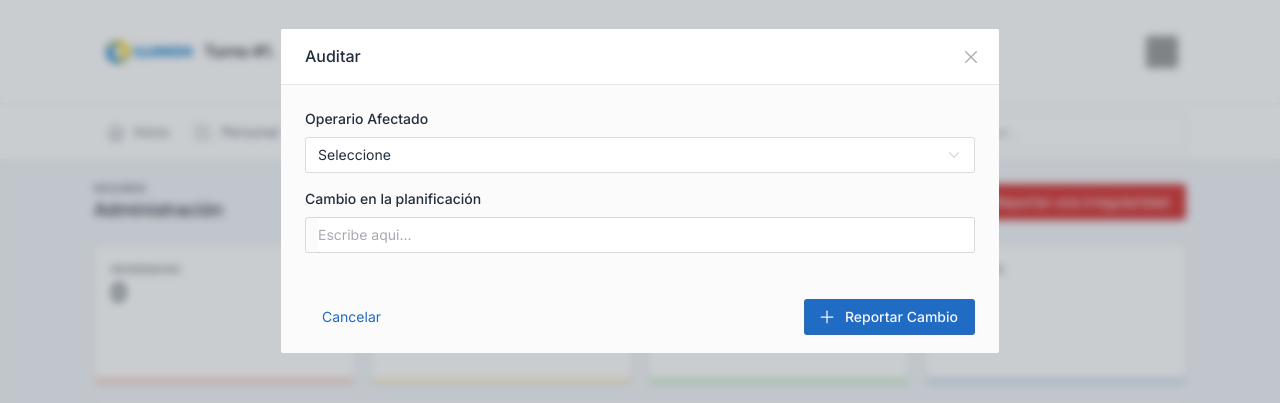
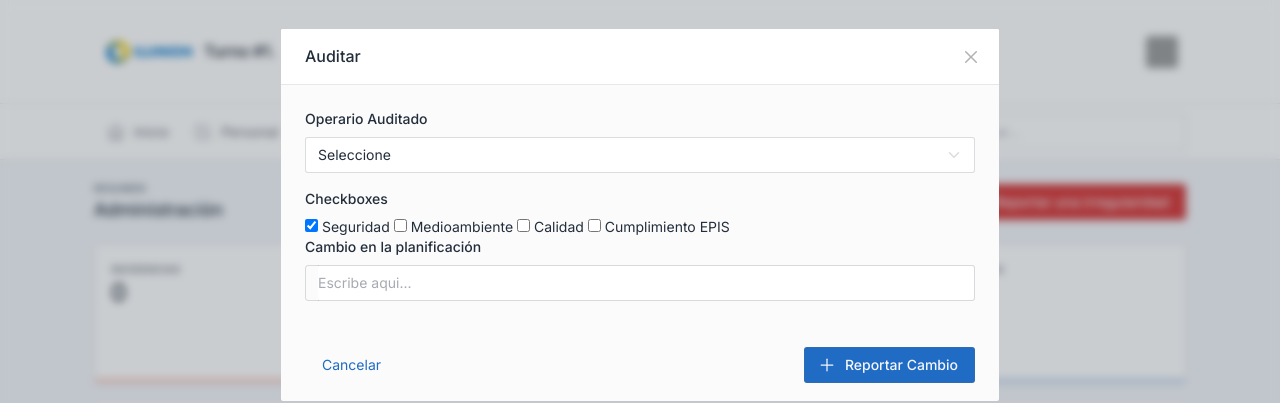
Before and after one commit to abrahampo1/control, a PHP site: page /index.php in a window 1280 px wide, after a click on "Auditar". Shown: the top 403 px of the page. Run offline with PHP 8.4, Linux system fonts and the light colour scheme; the visitor is signed in with stand-in values (Sample User, id 1); data that the repository does not hold is empty; some libraries are stand-ins or nearby versions; grey boxes are pictures that could not be loaded.

Commit message:
auditorias mejoradas

```diff
--- a/index.php
+++ b/index.php
@@ -752,7 +752,7 @@ $do = mysqli_query($link, $sql);
           </div>
           <div class="modal-body">
 		  <div class="mb-3">
-              <label class="form-label">Operario Afectado</label>
+              <label class="form-label">Operario Auditado</label>
               <select name="operario_inc" required id="" class="form-select">
 			  <?php
 			  $sql = "SELECT * FROM personal";
@@ -764,7 +764,28 @@ $do = mysqli_query($link, $sql);
 			 } }
 			  ?>
 			  </select>
-            </div>
+			</div>
+			<div class="form-group">
+                        <div class="form-label">Checkboxes</div>
+                        <div class="custom-controls-stacked">
+                          <label class="custom-control custom-checkbox">
+                            <input type="checkbox" class="custom-control-input" name="example-checkbox1" value="option1" checked>
+                            <span class="custom-control-label">Seguridad</span>
+                          </label>
+                          <label class="custom-control custom-checkbox">
+                            <input type="checkbox" class="custom-control-input" name="example-checkbox2" value="option2">
+                            <span class="custom-control-label">Medioambiente</span>
+						  </label>
+						  <label class="custom-control custom-checkbox">
+                            <input type="checkbox" class="custom-control-input" name="example-checkbox2" value="option2">
+                            <span class="custom-control-label">Calidad</span>
+						  </label>
+						  <label class="custom-control custom-checkbox">
+                            <input type="checkbox" class="custom-control-input" name="example-checkbox2" value="option2">
+                            <span class="custom-control-label">Cumplimiento EPIS</span>
+                          </label>
+                        </div>
+                      </div>
             <div class="row">
               <div class="col-lg-12">
                 <div class="mb-3">
```
